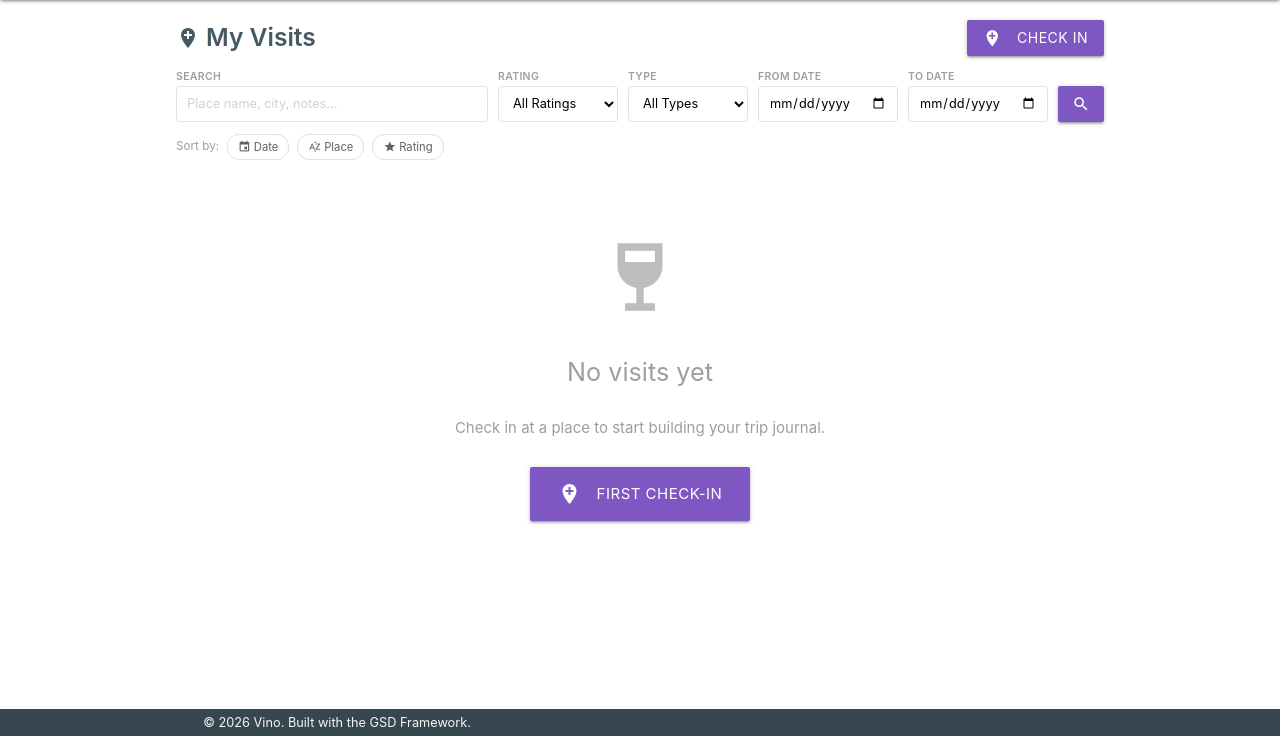
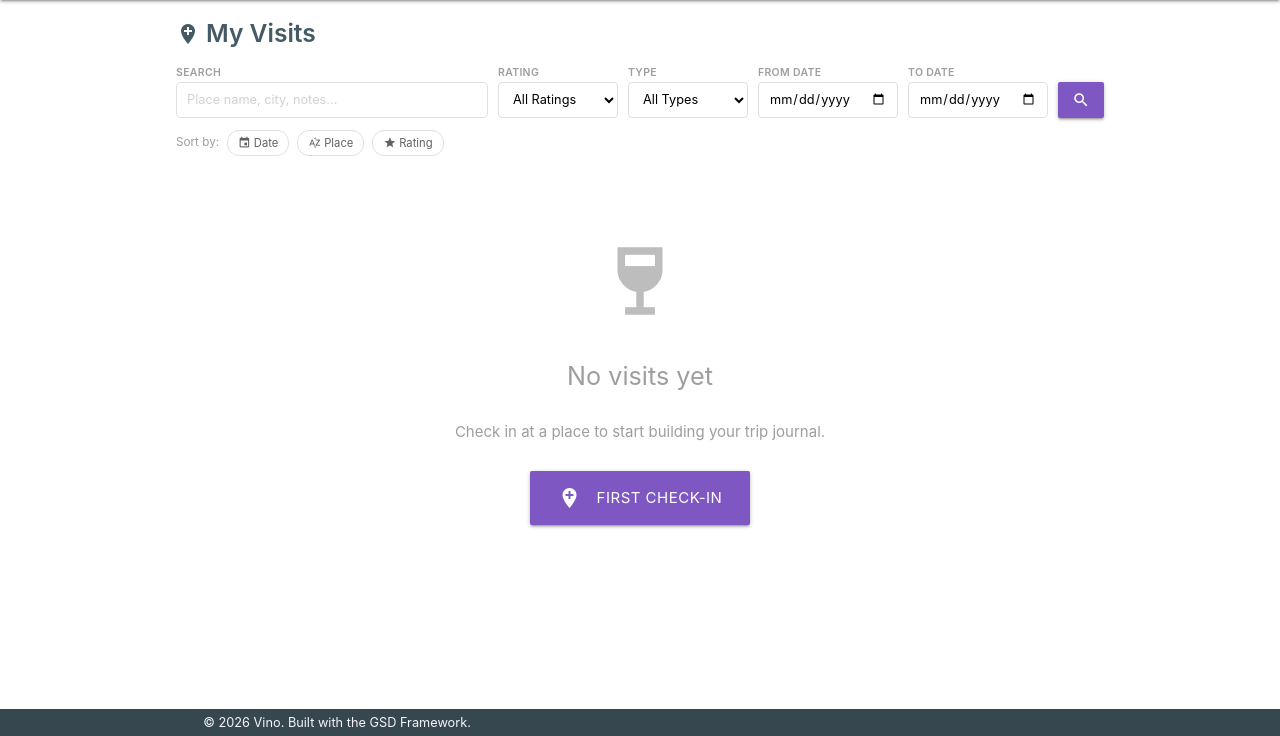
Before and after one commit to BillClerici/vino, a Django app: template templates/visits/list.html in a window 1280 px wide. Shown: the part 64-800 px from the top of the page. Run offline with Django 5.2, Linux system fonts and the light colour scheme; the template is opened without the code that fills it, so the values that code supplies are empty.

Commit message:
Remove Check In Button

```diff
--- a/templates/trips/list.html
+++ b/templates/trips/list.html
@@ -49,7 +49,7 @@
     .trip-toolbar .tf-btns .btn-small { height: 36px; line-height: 36px; padding: 0 14px; }
 
     /* Sort header */
-    .sort-bar { display: flex; align-items: center; gap: 8px; margin-bottom: 12px; flex-wrap: wrap; }
+    .sort-bar { display: flex; align-items: center; gap: 8px; margin-bottom: 20px; flex-wrap: wrap; }
     .sort-bar .sort-label { font-size: 0.78rem; color: #9e9e9e; }
     .sort-btn {
         display: inline-flex; align-items: center; gap: 3px;
--- a/templates/visits/list.html
+++ b/templates/visits/list.html
@@ -23,7 +23,7 @@
     .visit-toolbar .tf-btns .btn-small { height: 36px; line-height: 36px; padding: 0 14px; }
 
     /* Sort */
-    .sort-bar { display: flex; align-items: center; gap: 8px; margin-bottom: 12px; flex-wrap: wrap; }
+    .sort-bar { display: flex; align-items: center; gap: 8px; margin-bottom: 20px; flex-wrap: wrap; }
     .sort-bar .sort-label { font-size: 0.78rem; color: #9e9e9e; }
     .sort-btn {
         display: inline-flex; align-items: center; gap: 3px;
@@ -63,13 +63,10 @@
 
 {% block content %}
 <div class="visits-wrap">
-    <div style="display: flex; justify-content: space-between; align-items: center; margin-bottom: 16px;">
+    <div style="margin-bottom: 16px;">
         <h5 style="font-weight: 600; color: #455a64; margin: 0; display: inline-flex; align-items: center; gap: 6px;">
             <i class="material-icons">add_location</i> My Visits
         </h5>
-        <a href="{% url 'checkin' %}" class="btn deep-purple lighten-1 waves-effect waves-light">
-            <i class="material-icons left">add_location</i>Check In
-        </a>
     </div>
 
     <!-- Search & Filters -->
```
